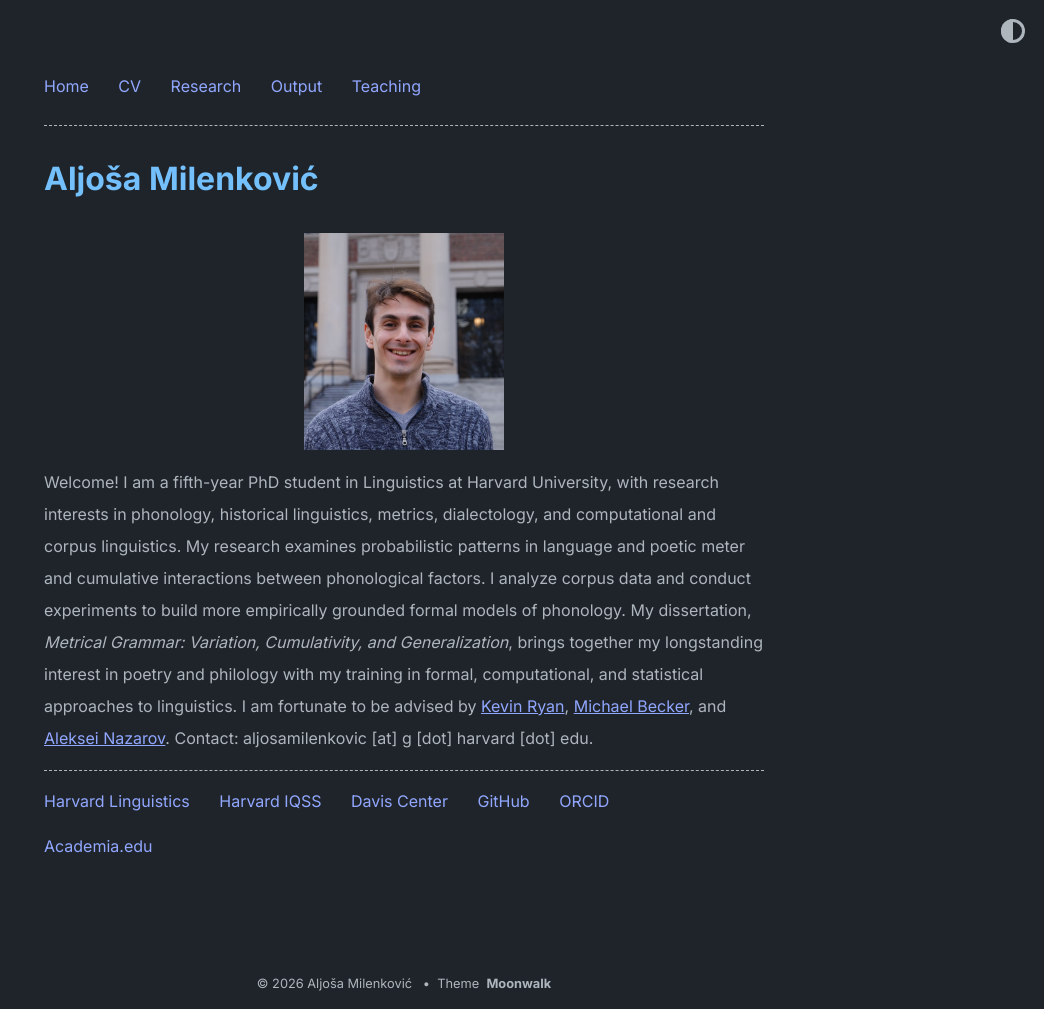
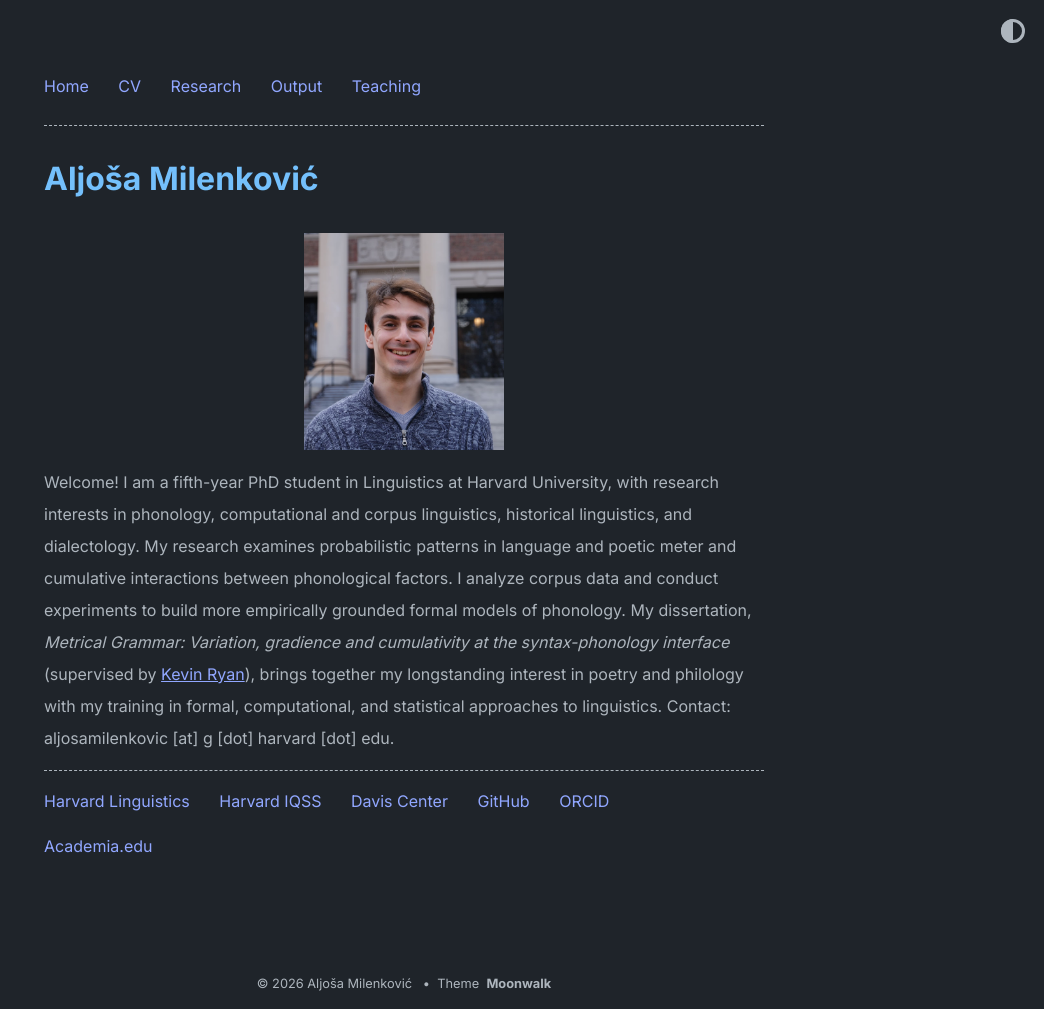
Before and after one commit to AljosaMilenkovic/AljosaMilenkovic.github.io, a Jekyll site: the page built from index.md, in a window 1280 px wide. Shown: the whole page, without its empty margins (236-1280 px from the left). Built offline with Jekyll 4.4.1, drawn with Linux system fonts in a browser that asks for light colours.

Commit message:
Update homepage text

```diff
--- a/_config.yml
+++ b/_config.yml
@@ -8,7 +8,7 @@ baseurl: ""   # must be empty for user-site repos
 description: |
   <img src="./ja.jpg" alt="Aljoša Milenković" style="max-width:200px;border-radius:0;margin:0 auto 1em;display:block;">
 
-  Welcome! I am a fifth-year PhD student in Linguistics at Harvard University, with research interests in phonology, historical linguistics, metrics, dialectology, and computational and corpus linguistics. My research examines probabilistic patterns in language and poetic meter and cumulative interactions between phonological factors. I analyze corpus data and conduct experiments to build more empirically grounded formal models of phonology. My dissertation, <em>Metrical Grammar: Variation, Cumulativity, and Generalization</em>, brings together my longstanding interest in poetry and philology with my training in formal, computational, and statistical approaches to linguistics. I am fortunate to be advised by <a href="https://meluhha.com/index.html" target="_blank" rel="noopener">Kevin Ryan</a>, <a href="https://becker.phonologist.org" target="_blank" rel="noopener">Michael Becker</a>, and <a href="https://alekseinazarov.org" target="_blank" rel="noopener">Aleksei Nazarov</a>.
+  Welcome! I am a fifth-year PhD student in Linguistics at Harvard University, with research interests in phonology, computational and corpus linguistics, historical linguistics, and dialectology. My research examines probabilistic patterns in language and poetic meter and cumulative interactions between phonological factors. I analyze corpus data and conduct experiments to build more empirically grounded formal models of phonology. My dissertation, <em>Metrical Grammar: Variation, gradience and cumulativity at the syntax-phonology interface</em> (supervised by <a href="https://meluhha.com/index.html" target="_blank" rel="noopener">Kevin Ryan</a>), brings together my longstanding interest in poetry and philology with my training in formal, computational, and statistical approaches to linguistics.
 
   Contact: aljosamilenkovic [at] g [dot] harvard [dot] edu.
 
```
Also changed, not shown: 3 other files.
